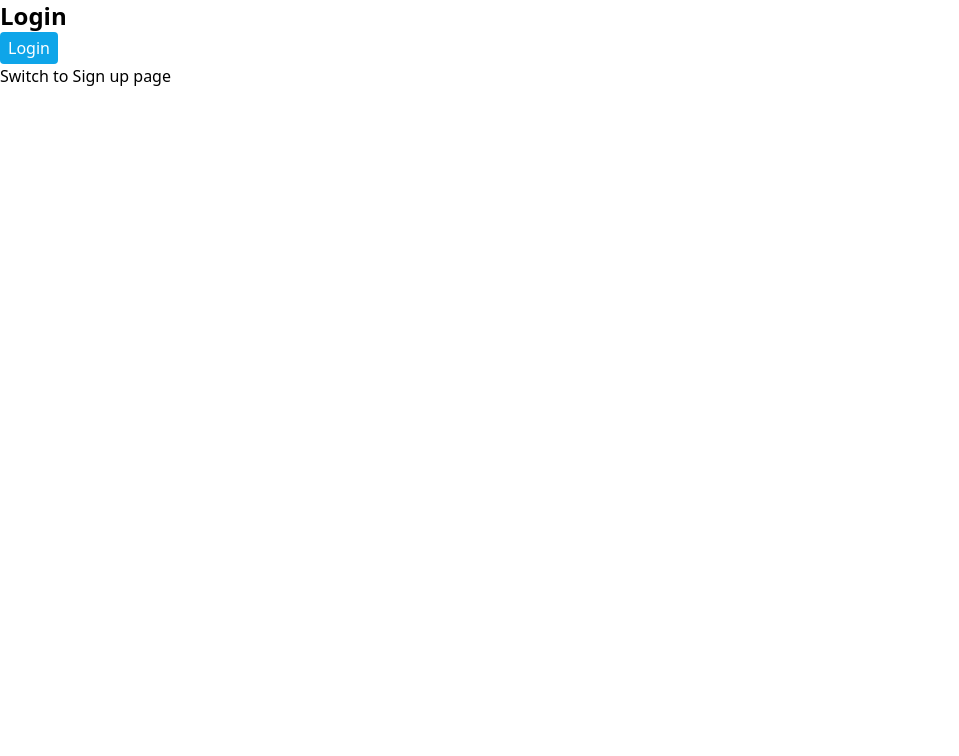
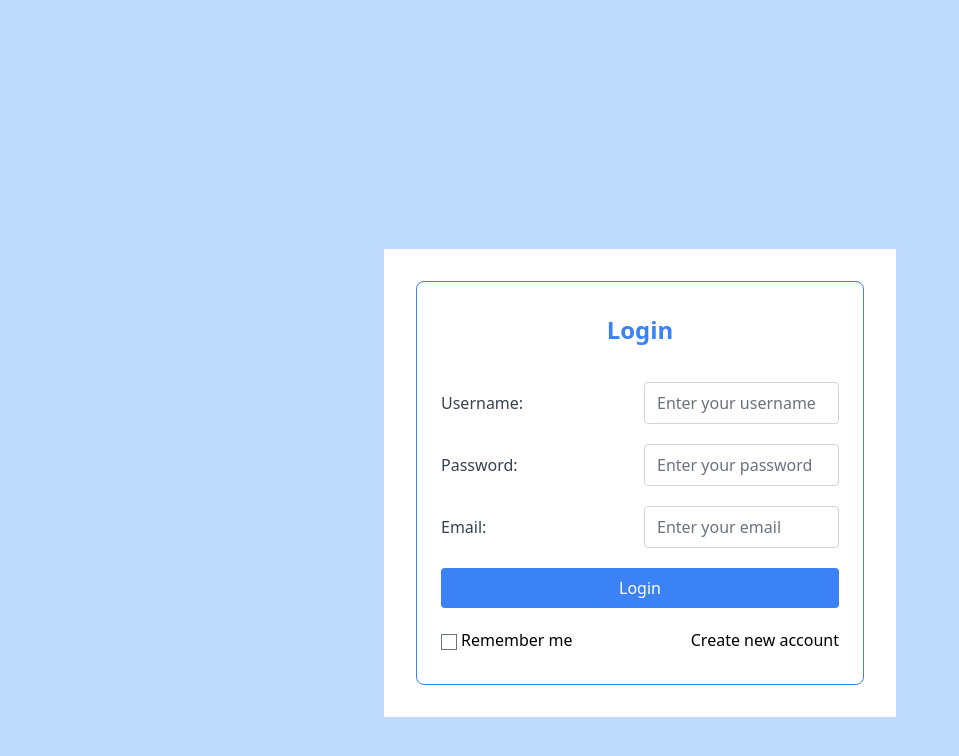
Before and after one commit to minhlong149/social-media-client, a React (Vite) app: page / in a window 1280 px wide. Shown: the top 756 px of the page, without its empty margins (0-959 px from the left). Built offline with nearby package versions, Linux system fonts and the light colour scheme.

Commit message:
build interface of login and register page

```diff
--- a/src/App.jsx
+++ b/src/App.jsx
@@ -7,36 +7,57 @@ import loginServices from './services/login.js';
 export const UserContext = React.createContext();
 
 function App() {
+  const [message, setMessage] = useState('');
   const [user, setUser] = useState(null);
 
-  const login = (credential) => {
-    const user = loginServices.login(credential);
-    if (user !== null) {
-      setUser(user);
-      loginServices.storeUserToLocalStorage(user);
+  const updateUser = async (user) => {
+    try {
+      if (user == null) {
+        // Handle logout
+        loginServices.removeUserFromLocalStorage();
+        setUser(null);
+        return;
+      }
+
+      if (user.confirmPassword) {
+        // Handle creating a new user
+        const returnedUser = await loginServices.createNewAccount(user);
+        // Login automatically after creating a new user
+        user.username = returnedUser.username;
+        user.password = returnedUser.password;
+        user.email = returnedUser.email;
+      }
+
+      // Handle user login
+      const returnedUser = await loginServices.login(user);
+      setUser(returnedUser);
+
+      // Save user info if saveInfo is true
+      user.saveInfo && loginServices.storeUserToLocalStorage(user);
+    } catch (error) {
+      setMessage(error.message);
+      setTimeout(() => {
+        setMessage('');
+      }, 3000);
     }
   };
 
-  const logout = () => {
-    loginServices.removeUserFromLocalStorage();
-    setUser(null);
-  };
-
   useEffect(() => {
-    const foundUser = loginServices.getUserFromLocalStorage();
-    if (foundUser) {
-      setUser(foundUser);
-    }
+    // Check if there is a logged-in user in local storage
+    const loggedUserJSON = loginServices.getUserFromLocalStorage();
+    setUser(loggedUserJSON);
   }, []);
 
   return (
     <>
       {user !== null ? (
+        // Render Homepage component if user is logged in
         <UserContext.Provider value={user}>
-          <Home logout={logout} />
+          <Home user={user} updateUser={updateUser} />
         </UserContext.Provider>
       ) : (
-        <Login login={login} />
+        // Render Login component if user is not logged in
+        <Login updateUser={updateUser} message={message} />
       )}
     </>
   );
--- a/src/components/Login/Login.jsx
+++ b/src/components/Login/Login.jsx
@@ -1,28 +1,26 @@
 import React, { useState } from 'react';
+import LoginForm from './LoginForm';
+import SignupForm from './SignupForm';
 
-import { LoginForm } from './LoginForm.jsx';
-import { SignupForm } from './SignupForm.jsx';
-import loginServices from '../../services/login.js';
-
-function Login({ login }) {
+const Login = ({ updateUser, message }) => {
   const [hasAccount, setHasAccount] = useState(true);
-
-  const signup = (credential) => {
-    loginServices.createNewAccount(credential);
-    login(credential);
+  const updateFormState = () => {
+    setHasAccount(!hasAccount);
+    console.log(`Switch to ${hasAccount ? 'register' : 'sign in'} component`);
   };
 
   return (
-    <div>
-      {/* The form to login or signup */}
-      {hasAccount ? <LoginForm login={login} /> : <SignupForm signup={signup} />}
-
-      {/* The button to switch between the login and signup forms */}
-      <button onClick={() => setHasAccount(!hasAccount)}>
-        Switch to {hasAccount ? 'Sign up' : 'Login'} page
-      </button>
+    <div className='grid h-screen place-items-center bg-blue-200'>
+      <h1>{message}</h1>
+      <div className='bg-white p-8'>
+        {hasAccount ? (
+          <LoginForm switchForm={updateFormState} updateUser={updateUser} />
+        ) : (
+          <SignupForm switchForm={updateFormState} updateUser={updateUser} />
+        )}
+      </div>
     </div>
   );
-}
+};
 
 export default Login;
--- a/src/components/Login/LoginForm.jsx
+++ b/src/components/Login/LoginForm.jsx
@@ -1,32 +1,75 @@
-import React from 'react';
+import React, { useState } from 'react';
 
-// This code shows a login form.
-// It allows you to enter a username and password and then click a button to log in.
-
-// It does not actually log you in, but instead calls a function that is passed as a prop to the component.
-// The function that is passed as a prop is called when the button is clicked,
-// and it is passed an object with the username and password as properties.
-
-export function LoginForm({ login }) {
-  const handleLogin = () => {
-    const credential = getCredentialsFromForm();
-    login(credential);
-  };
-
-  const getCredentialsFromForm = () => {
-    // TODO: Get credential from the form
-    return {
-      username: 'root',
-      password: '123456',
-    };
+const LoginForm = ({ switchForm, updateUser }) => {
+  const handleLogin = (event) => {
+    event.preventDefault();
+    const {
+      username: { value: username },
+      password: { value: password },
+      email: { value: email },
+      saveInfo: { checked: saveInfo },
+    } = event.target;
+    const credential = { username, password, email, saveInfo };
+    updateUser(credential);
   };
 
   return (
-    <div>
-      <h1 className='text-2xl font-bold'>Login</h1>
-      <button className='bg-sky-500 rounded text-white px-2 py-1' onClick={handleLogin}>
-        Login
-      </button>
-    </div>
+    <form
+      className='w-full max-w-md mx-auto flex flex-col gap-5 border border-blue-500 rounded-lg px-6 py-8'
+      onSubmit={handleLogin}
+    >
+      <h2 className='text-2xl font-bold mb-4 text-blue-500 text-center'>Login</h2>
+      <div className='grid grid-cols-2 gap-2'>
+        <label className='text-gray-700 font-medium self-center'>Username:</label>
+        <input
+          className='col-span-1 border border-gray-300 rounded px-3 py-2 focus:outline-none focus:ring focus:border-blue-500'
+          type='text'
+          name='username'
+          required
+          placeholder='Enter your username'
+        />
+      </div>
+
+      <div className='grid grid-cols-2 gap-2'>
+        <label className='text-gray-700 font-medium self-center'>Password:</label>
+        <input
+          className='col-span-1 border border-gray-300 rounded px-3 py-2 focus:outline-none focus:ring focus:border-blue-500'
+          type='password'
+          name='password'
+          required
+          placeholder='Enter your password'
+        />
+      </div>
+
+      <div className='grid grid-cols-2 gap-2'>
+        <label className='text-gray-700 font-medium self-center'>Email:</label>
+        <input
+          className='col-span-1 border border-gray-300 rounded px-3 py-2 focus:outline-none focus:ring focus:border-blue-500'
+          type='email'
+          name='email'
+          required
+          placeholder='Enter your email'
+        />
+      </div>
+
+      <input
+        className='bg-blue-500 text-white px-4 py-2 rounded cursor-pointer'
+        type='submit'
+        value='Login'
+      />
+
+      <div className='flex justify-between items-center gap-2'>
+        <label>
+          <input className='cursor-pointer mr-1' type='checkbox' name='saveInfo' value='yes' />
+          Remember me
+        </label>
+
+        <a className='hover:text-blue-500 hover:underline' href='#' onClick={switchForm}>
+          Create new account
+        </a>
+      </div>
+    </form>
   );
-}
+};
+
+export default LoginForm;
--- a/src/components/Login/SignupForm.jsx
+++ b/src/components/Login/SignupForm.jsx
@@ -1,32 +1,93 @@
-import React from 'react';
+import React, { useState } from 'react';
 
-// This code shows a signup form.
-// It allows you to enter a username and password and then click a button to sign up.
-
-// It does not actually sign you up, but instead calls a function that is passed as a prop to the component.
-// The function that is passed as a prop is called when the button is clicked,
-// and it is passed an object with the username and password as properties.
-
-export function SignupForm({ signup }) {
-  const handleSignup = () => {
-    const credential = getCredentialsFromForm();
-    signup(credential);
-  };
-
-  const getCredentialsFromForm = () => {
-    // TODO: Get credential from the form
-    return {
-      username: 'root',
-      password: '123456',
-    };
+const SignupForm = ({ switchForm, updateUser }) => {
+  const [password, setPassword] = useState('');
+  const handleSignup = (event) => {
+    event.preventDefault();
+    const {
+      username: { value: username },
+      password: { value: password },
+      confirmPassword: { value: confirmPassword },
+      email: { value: email },
+    } = event.target;
+    const credential = { username, password, confirmPassword, email };
+    console.log('Signup detail: ', credential);
+    updateUser(credential);
   };
 
   return (
-    <div>
-      <h1 className='text-2xl font-bold'>Sign up</h1>
-      <button className=' bg-sky-500 rounded text-white px-2 py-1' onClick={handleSignup}>
-        Sign up
-      </button>
+    <div className='flex justify-center'>
+      <form
+        className='w-full max-w-md flex flex-col gap-4 border border-blue-500 rounded-lg px-6 py-8'
+        onSubmit={handleSignup}
+      >
+        <h2 className='text-2xl font-bold mb-4 text-blue-500 text-center'>Register</h2>
+        <div className='grid grid-cols-2 gap-2'>
+          <label className='text-gray-700 font-medium self-center'>Username:</label>
+          <input
+            type='text'
+            name='username'
+            required
+            className='col-span-1 border border-gray-300 rounded px-3 py-2 focus:outline-none focus:ring focus:border-blue-500'
+            placeholder='Enter your username'
+          />
+        </div>
+
+        <div className='grid grid-cols-2 gap-2'>
+          <label className='text-gray-700 font-medium self-center'>Password:</label>
+          <input
+            type='password'
+            name='password'
+            required
+            onChange={({ target }) => setPassword(target.value)}
+            className='col-span-1 border border-gray-300 rounded px-3 py-2 focus:outline-none focus:ring focus:border-blue-500'
+            placeholder='Enter your password'
+          />
+        </div>
+
+        <div className='grid grid-cols-2 gap-2'>
+          <label className='text-gray-700 font-medium self-center'>Confirm password:</label>
+          <input
+            type='password'
+            name='confirmPassword'
+            required
+            pattern={password}
+            onInvalid={({ target }) => target.setCustomValidity("Password doesn't match")}
+            className='col-span-1 border border-gray-300 rounded px-3 py-2 focus:outline-none focus:ring focus:border-blue-500'
+            placeholder='Confirm your password'
+          />
+        </div>
+
+        <div className='grid grid-cols-2 gap-2'>
+          <label className='text-gray-700 font-medium self-center'>Email:</label>
+          <input
+            type='email'
+            name='email'
+            required
+            className='col-span-1 border border-gray-300 rounded px-3 py-2 focus:outline-none focus:ring focus:border-blue-500'
+            placeholder='Enter your email'
+          />
+        </div>
+
+        <input
+          className='bg-blue-500 text-white px-4 py-2 rounded cursor-pointer'
+          type='submit'
+          value='Sign Up'
+        />
+
+        <p className='text-center text-gray-600'>
+          Already have an account?{' '}
+          <a
+            className='hover:text-blue-500 hover:underline cursor-pointer'
+            href='#'
+            onClick={switchForm}
+          >
+            Login here
+          </a>
+        </p>
+      </form>
     </div>
   );
-}
+};
+
+export default SignupForm;
--- a/src/services/login.js
+++ b/src/services/login.js
@@ -1,28 +1,51 @@
+import axios from 'axios';
+
 class LoginService {
-  login(credential) {
-    // logs in the user
-    // returns the logged in user
-    // returns null if the credential is invalid
-    return {
-      username: 'root',
-      firstName: 'Test User',
-    };
+  async login(credential) {
+    try {
+      const response = await axios.post('/api/login', credential);
+
+      if (response.status !== 200) {
+        throw new Error(response.statusText);
+      }
+      const returnedUser = response.data;
+      console.log(`Logged ${credential ? "in" : "out"} successfully: `, returnedUser);
+      return returnedUser;
+    } catch (error) {
+      if (error.response && error.response.status === 401) {
+        return null; // Invalid credential
+      }
+      throw new Error(error.message);
+    }
   }
 
   storeUserToLocalStorage(user) {
-    // stores the logged in user in local storage
+    localStorage.setItem('loggedInUser', JSON.stringify(user));
   }
 
   getUserFromLocalStorage() {
-    // gets the logged in user from local storage
+    const user = localStorage.getItem('loggedInUser');
+    return JSON.parse(user);
   }
 
   removeUserFromLocalStorage() {
-    // removes the logged in user from local storage
+    localStorage.removeItem('loggedInUser');
   }
 
-  createNewAccount(credential) {
-    // creates a new account
+  async createNewAccount(credential) {
+    try {
+      const response = await axios.post('/api/users/', credential);
+
+      if (response.status !== 200) {
+        throw new Error(response.statusText);
+      }
+
+      const newUser = response.data;
+      console.log("Create new user", newUser);
+      return newUser;
+    } catch (error) {
+      throw new Error(error.message);
+    }
   }
 }
 
```
